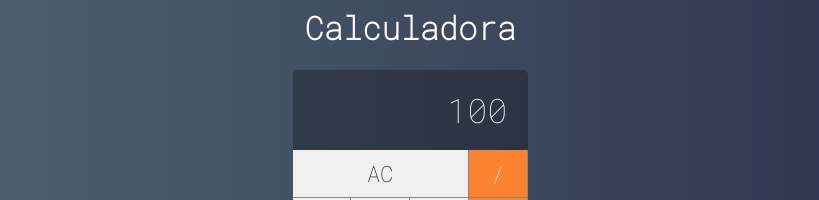
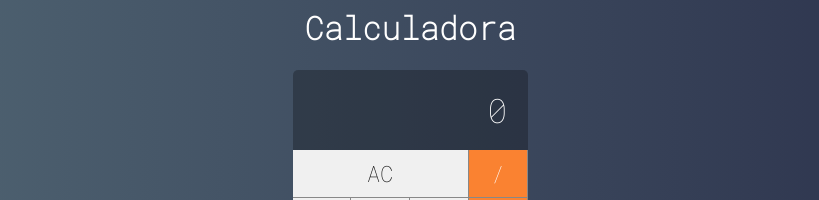
Before and after one commit to LuhBC-pixel/web-moderno-codecursos, a React (Create React App) app in the folder exercicios-web/react/calculadora/: page / in a window 1280 px wide. Shown: the part 221-421 px from the top of the page, without its empty margins (230-1049 px from the left). Built offline with nearby package versions, Linux system fonts and the light colour scheme.

Commit message:
Implementa a lógia da calculadora

```diff
--- a/exercicios-web/react/calculadora/src/main/Calculator.jsx
+++ b/exercicios-web/react/calculadora/src/main/Calculator.jsx
@@ -4,7 +4,17 @@
 import Button from '../components/Button';
 import Display from '../components/Display';
 
+const initialState = {
+    displayValue: '0',
+    clearDisplay: false,
+    operation: null,
+    values: [0, 0],
+    current: 0
+};
+
 export default class Caculator extends Component {
+
+    state = { ...initialState };
 
     constructor(props) {
         super(props);
@@ -15,7 +25,7 @@
     };
 
     clearMemory() {
-        console.log('limpar');
+        this.setState({ ...initialState });
     };
 
     setOperation(operation) {
@@ -23,13 +33,30 @@
     };
 
     addDigit(n) {
-        console.log(n);
+        if (n === '.' && this.state.displayValue.includes('.')) {
+            return
+        };
+
+        const clearDisplay = this.state.displayValue === '0'
+            || this.state.clearDisplay;
+        const currentValue = clearDisplay ? '' : this.state.displayValue;
+        const displayValue = currentValue + n;
+        this.setState({ displayValue, clearDisplay: false });
+
+        if (n !== '.') {
+            const i = this.state.current;
+            const newValue = parseFloat(displayValue);
+            const values = [...this.state.values];
+            values[i] = newValue;
+            this.setState({ values });
+            console.log(values);
+        };
     };
 
     render() {
         return (
             <div className="calculator">
-                <Display value={100} />
+                <Display value={this.state.displayValue} />
                 <Button label="AC" click={this.clearMemory} triple />
                 <Button label="/" click={this.setOperation} operation />
                 <Button label="7" click={this.addDigit} />
```
